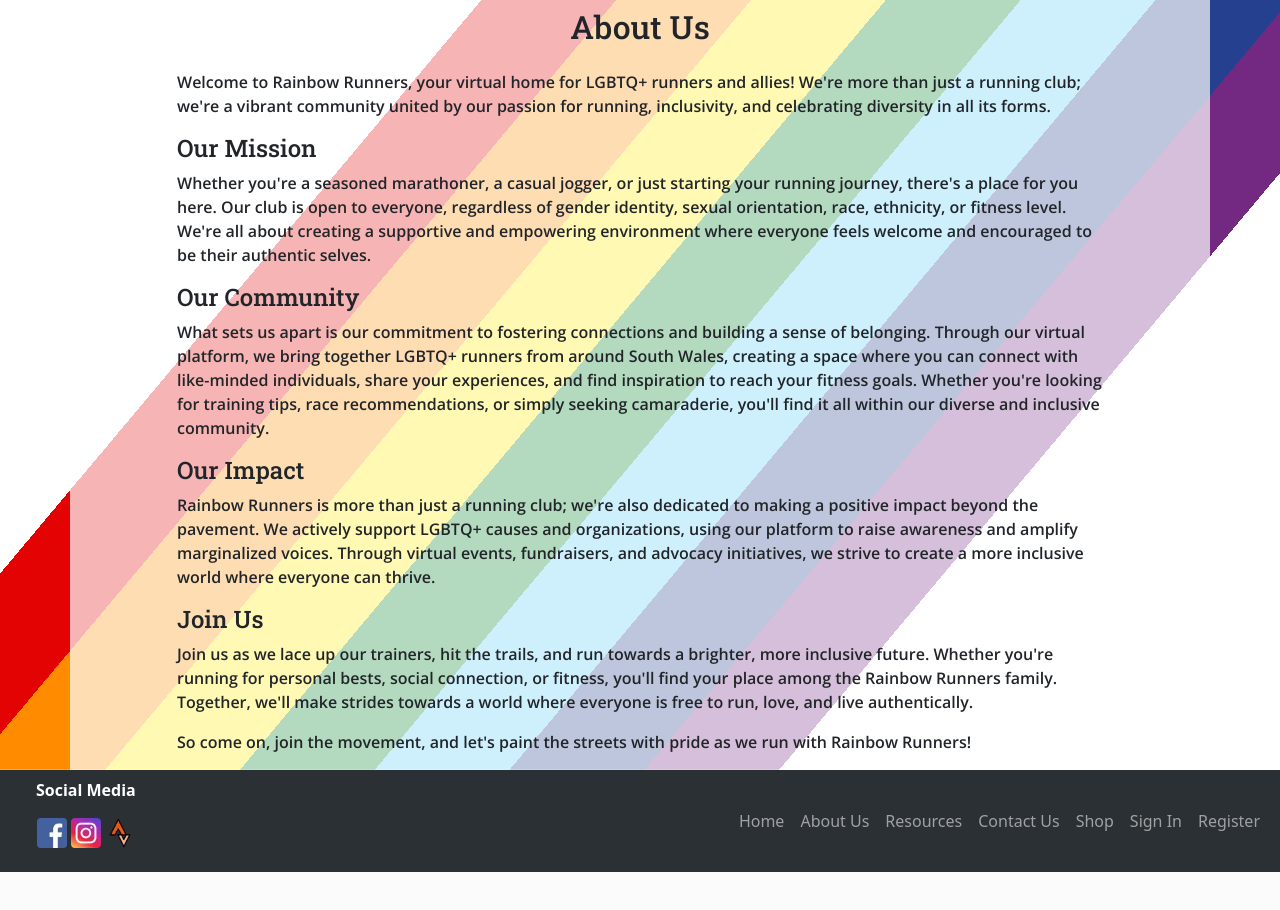
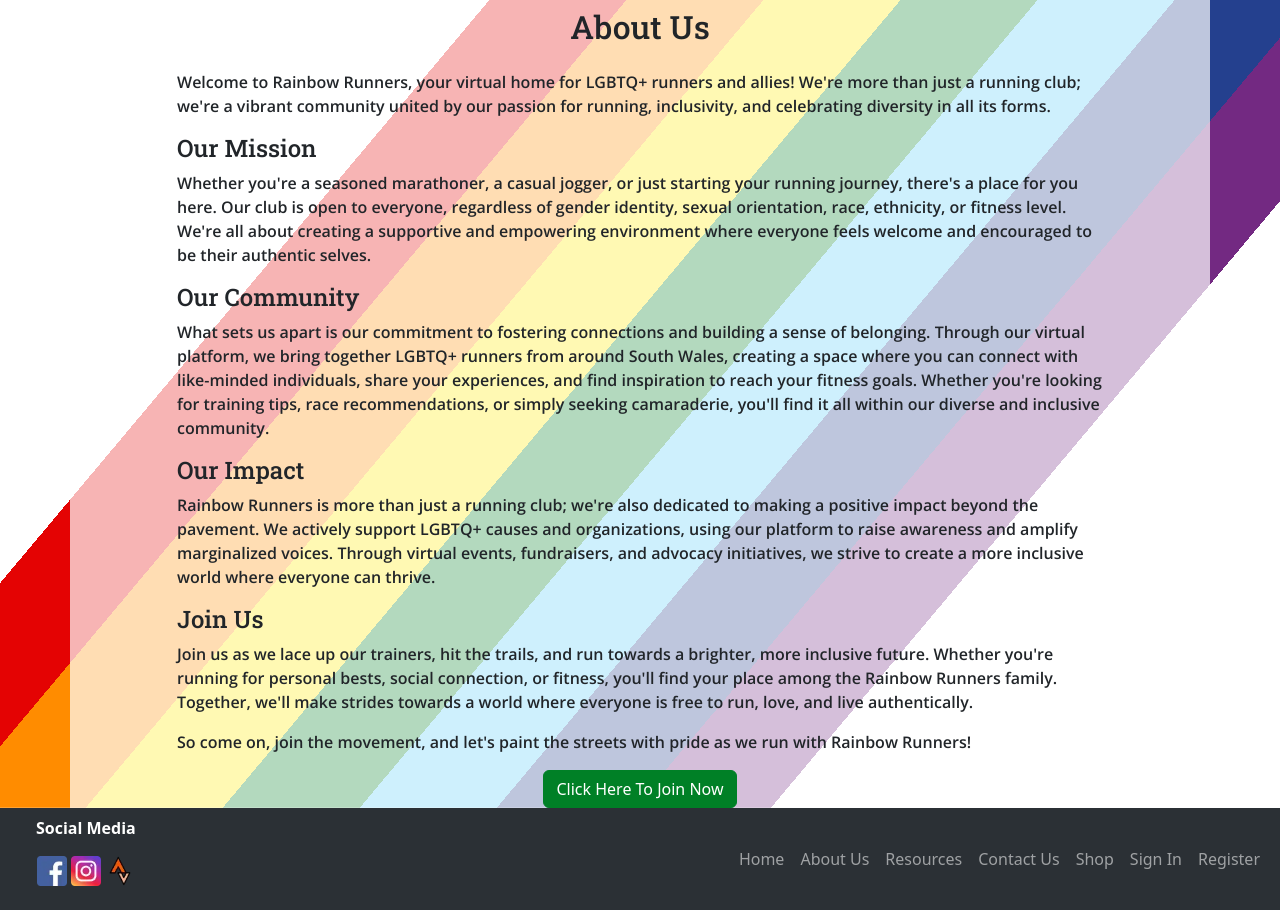
Before and after one commit to Chris-RG1980/rainbow-runners, a Django app: page /about in a window 1280 px wide. Shown: the part 80-990 px from the top of the page. Before the commit the page ends 952 px from the top, so only its background shows below. Run offline with Django 4.2, Linux system fonts and the light colour scheme; parts of the project's set-up code (start-up, migrations or seed data) failed here and were passed over; some libraries are stand-ins or nearby versions; some web fonts are replaced.

Commit message:
Add join now button

```diff
--- a/home/templates/home/about.html
+++ b/home/templates/home/about.html
@@ -47,6 +47,11 @@
                     </p>
                 </div>
             </div>
+            <div class="row">
+                <div class="col-md-12 d-flex justify-content-center">
+                    <a href="{% url 'account_signup' %}" class="btn btn-success">Click Here To Join Now</a>
+                </div>
+            </div>
         </div>
     </div>
 {% endblock %}
```
